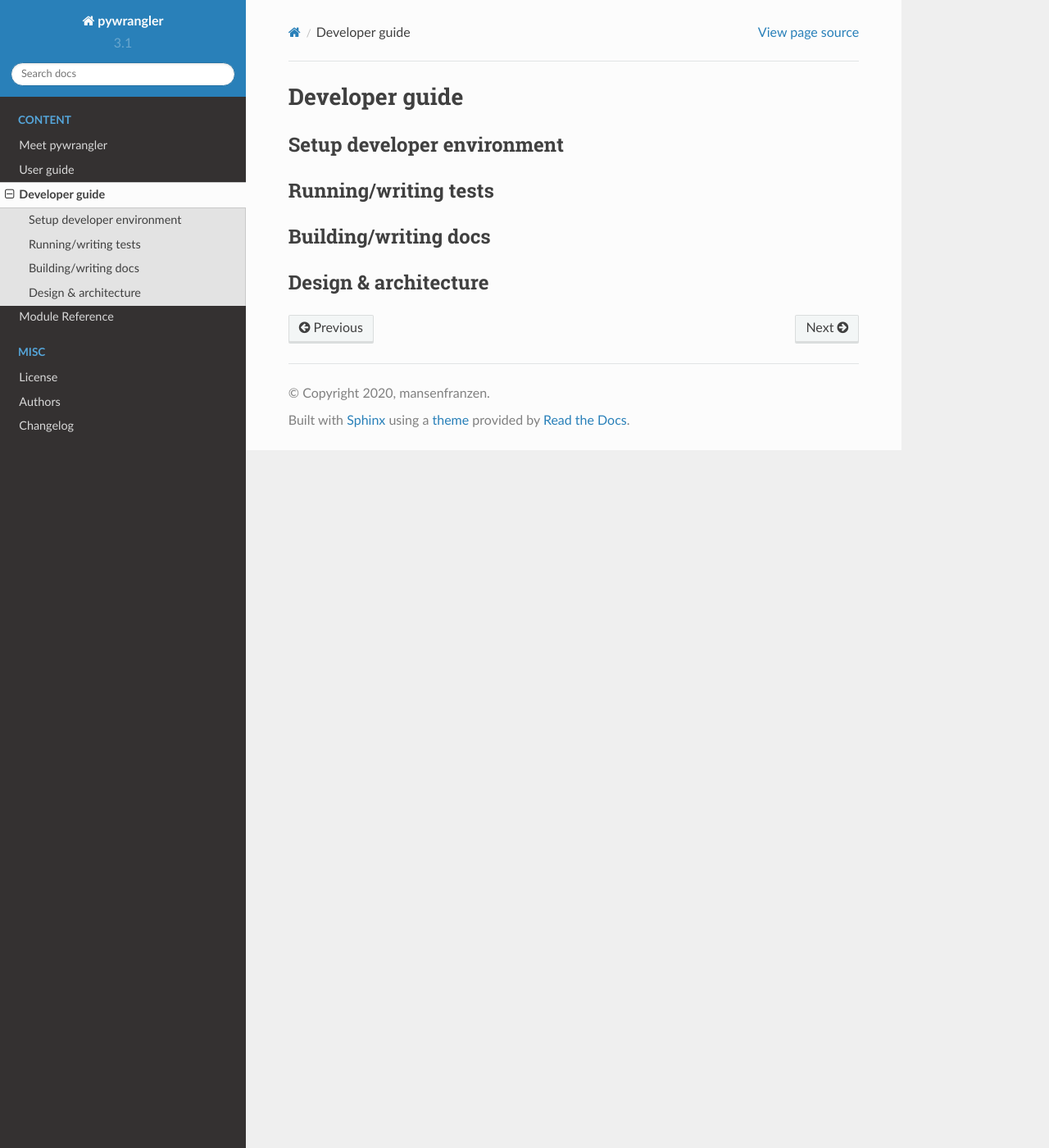
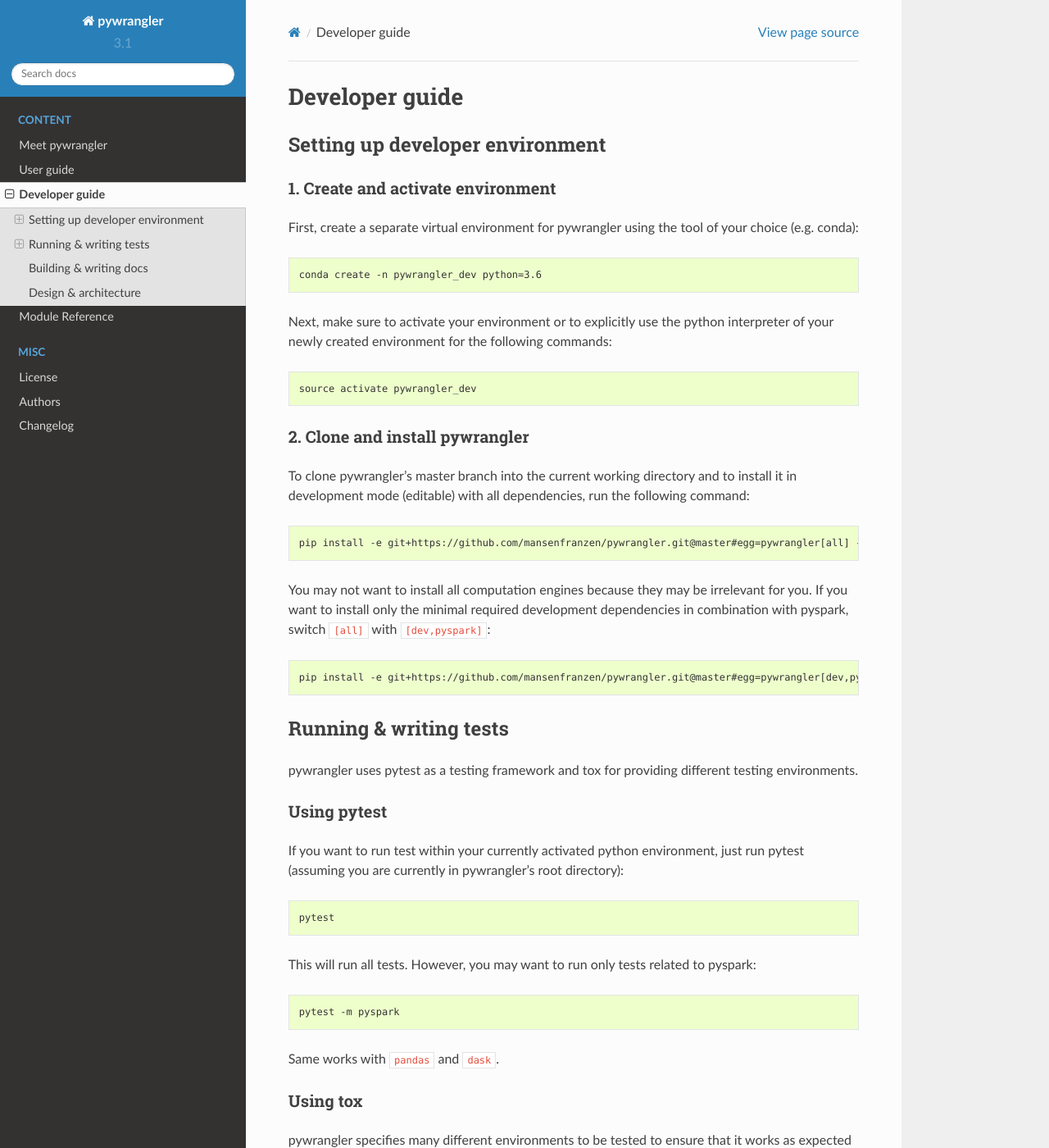
Before and after one commit to mansenfranzen/pywrangler, a Sphinx documentation site: the page built from docs/developer_guide.rst, in a window 1280 px wide and 1400 px high. Shown: the whole window at 82% size. Built offline with Sphinx 7.4.7 and the Read the Docs theme 2.0.0, drawn with Linux system fonts in a browser that asks for light colours; some of the changed text lies outside the part shown.

Commit message:
Add content to developer guide (setup/tests).

```diff
--- a/docs/developer_guide.rst
+++ b/docs/developer_guide.rst
@@ -2,17 +2,91 @@
 Developer guide
 ===============
 
----------------------------
-Setup developer environment
----------------------------
+--------------------------------
+Setting up developer environment
+--------------------------------
 
----------------------
-Running/writing tests
----------------------
+1. Create and activate environment
+==================================
 
----------------------
-Building/writing docs
----------------------
+First, create a separate virtual environment for pywrangler using the tool of your
+choice (e.g. conda):
+
+.. code-block:: console
+
+   conda create -n pywrangler_dev python=3.6
+
+Next, make sure to activate your environment or to explicitly use the python
+interpreter of your newly created environment for the following commands:
+
+.. code-block:: console
+
+   source activate pywrangler_dev
+
+2. Clone and install pywrangler
+===============================
+
+To clone pywrangler's master branch into the current working directory
+and to install it in development mode (editable) with all dependencies, run the following command:
+
+.. code-block:: console
+
+   pip install -e git+https://github.com/mansenfranzen/pywrangler.git@master#egg=pywrangler[all] --src ''
+
+You may not want to install all computation engines because they may be irrelevant for you. If you want to install only the
+minimal required development dependencies in combination with pyspark, switch :code:`[all]` with :code:`[dev,pyspark]`:
+
+.. code-block:: console
+
+   pip install -e git+https://github.com/mansenfranzen/pywrangler.git@master#egg=pywrangler[dev,pyspark] --src ''
+
+-----------------------
+Running & writing tests
+-----------------------
+
+pywrangler uses pytest as a testing framework and tox for providing different testing environments.
+
+Using pytest
+============
+
+If you want to run test within your currently activated python environment, just run pytest
+(assuming you are currently in pywrangler's root directory):
+
+.. code-block:: console
+
+   pytest
+
+This will run all tests. However, you may want to run only tests related to pyspark:
+
+.. code-block:: console
+
+   pytest -m pyspark
+
+Same works with :code:`pandas` and :code:`dask`.
+
+Using tox
+=========
+
+pywrangler specifies many different environments to be tested to ensure that it
+works as expected across multiple python and varying computation engine versions.
+Please refer to the :code:`tox.ini` to see all available environments.
+
+If you want to test against all environments, simply run tox:
+
+.. code-block:: console
+
+   tox
+
+If you want to run tests within a single environment (e.g the most current computation engines
+for python 3.7), you will need specify the environment directly:
+
+.. code-block:: console
+
+   tox -e py37-master
+
+-----------------------
+Building & writing docs
+-----------------------
 
 ---------------------
 Design & architecture
```
